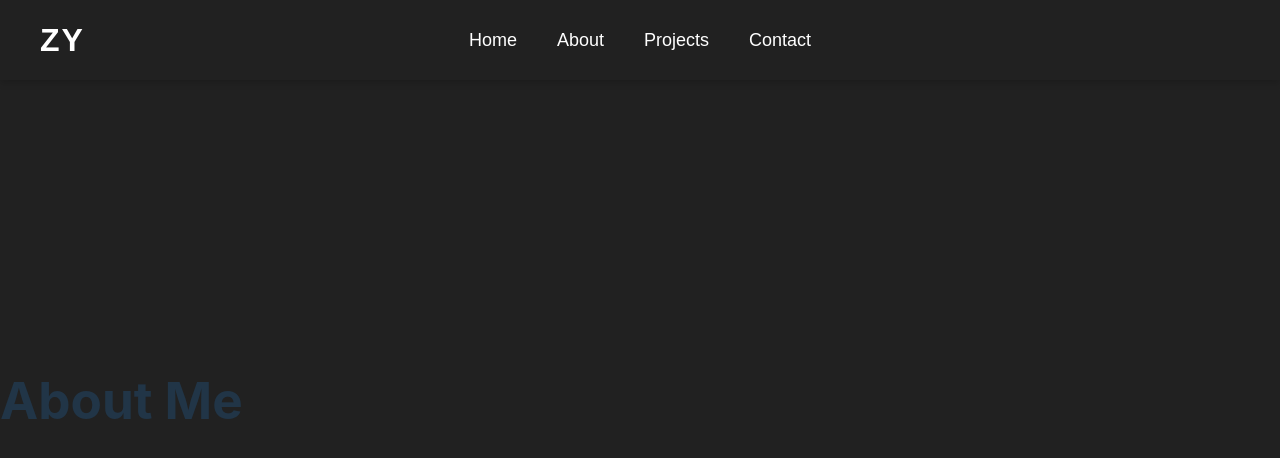
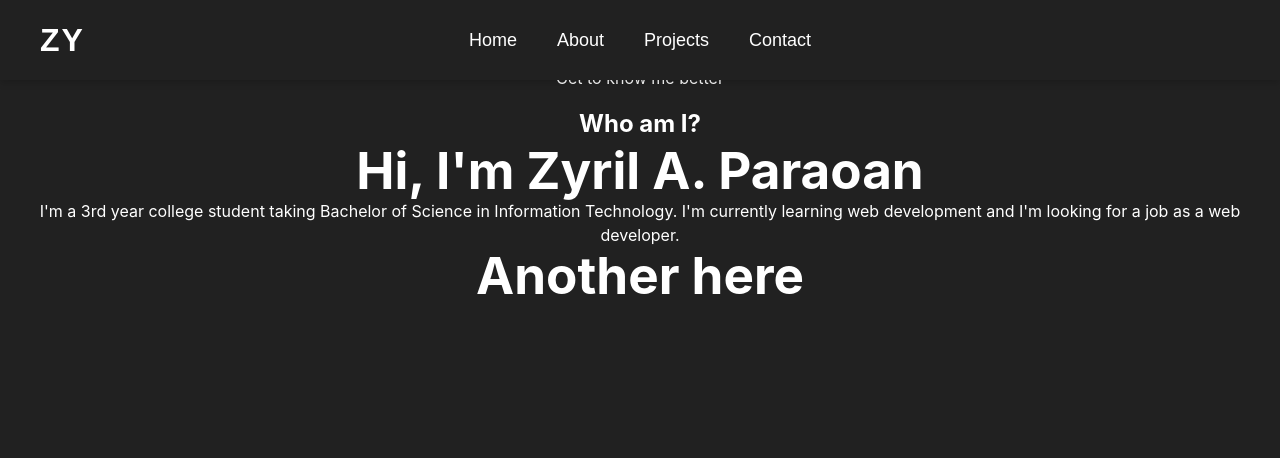
Before and after one commit to Zy-IT/Profile-Resume, a React (Vite) app: page /About in a window 1280 px wide. Shown: the top 458 px of the page. Built offline with nearby package versions, Linux system fonts and the light colour scheme.

Commit message:
Update for Now
This is what i will upload i have forgotten what i have updated hehehe but ill change things soon so i can create more for my portfolio

```diff
--- a/src/pages/About/About.css
+++ b/src/pages/About/About.css
@@ -0,0 +1,42 @@
+.About-Screen {
+    height: 100vh;
+}
+
+.About-Header {
+    font-size: 2rem;
+    font-weight: 700;
+    margin-bottom: 1rem;
+}
+
+.About-Header-Content {
+    margin: 0 auto;
+    text-align: center;
+    position: relative;
+    top: 50%;
+}
+
+.About-Header-Content h1 {
+    font-size: 1.5rem;
+    font-weight: 500;
+    margin-bottom: 1rem;
+    color : white;
+}
+
+.About-Header-Content p {
+    font-size: 1rem;
+    font-weight: 400;
+    margin-bottom: 1rem;
+    color:  white;
+}
+
+.About-Me {
+    margin: 0 auto;
+    text-align: center;
+
+}
+
+.About-Me-Content {
+    display: flex;
+    flex-direction: column;
+    color: white;
+}
--- a/src/pages/About/About.jsx
+++ b/src/pages/About/About.jsx
@@ -7,8 +7,29 @@ function About() {
     return (
         <div className="About-Screen">
             <Navbar />
-            <div className="About-Container">
-                <h1>About Me</h1>
+            <div className="About-Container">'
+                {/* Header Part */}'
+                <div className='About-Header'>
+                    <div className='About-Header-Content'>
+                        <h1>About Me</h1>
+                        <p>Get to know me better</p>
+                    </div>
+                </div>
+
+                {/* About Me Part */}
+                <section className='About-Me'>
+                    <div className='About-Me-Content'>
+                        <div className='About-Me-Content-1'>
+                            <h2>Who am I?</h2>
+                            <h1>Hi, I'm Zyril A. Paraoan</h1>
+                            <p>I'm a 3rd year college student taking Bachelor of Science in Information Technology. I'm currently learning web development and I'm looking for a job as a web developer.</p>
+                        </div>
+                        <div className='About-Me-Content-2'>
+                            <h1>Another here</h1>
+                        </div>
+                    </div>
+                </section>
+
             </div>
         </div>
     );
--- a/src/pages/Home/Home.css
+++ b/src/pages/Home/Home.css
@@ -134,7 +134,7 @@
           font-weight: 600;
           color: #FF5722;
           opacity: 0;
-          transform: translateX(-100vw);
+          transform: translateX(-100px);
           animation: slideFromLeft 1s ease forwards;
           animation-delay: 6s;
         }
@@ -142,7 +142,7 @@
         @keyframes slideFromLeft {
           from {
             opacity: 0;
-            transform: translateX(-100vw);
+            transform: translateX(-100px);
           }
 
           to {
@@ -156,7 +156,7 @@
           height: 250px;
           color: #FF5722;
           opacity: 0;
-          transform: translateX(100vh);
+          transform: translateX(100px);
           animation: slideFromBottom 1s ease forwards;
           animation-delay: 6.5s;
         }
@@ -164,7 +164,7 @@
         @keyframes slideFromBottom {
           from {
             opacity: 0;
-            transform: translateY(100vh);
+            transform: translateY(100px);
           }
 
           to {
@@ -178,7 +178,7 @@
           height: 250px;
           color: #FF5722;
           opacity: 0;
-          transform: translateX(100vw);
+          transform: translateX(100px);
           animation: slideFromRight 1s ease forwards;
           animation-delay: 7s;
         }
@@ -186,7 +186,7 @@
         @keyframes slideFromRight {
           from {
             opacity: 0;
-            transform: translateX(100vw);
+            transform: translateX(100px);
           }
 
           to {
@@ -198,7 +198,7 @@
         .Home-Content-1stName h1,
         .Home-Content-2ndName h1,
         .Home-Content-3rdName h1 {
-          background: linear-gradient(135deg, #FF5722, #FFC107);
+          background: linear-gradient(135deg, #f44336, #ff7043);
           background-clip: text;
           -webkit-background-clip: text;
           -webkit-text-fill-color: transparent;
@@ -318,17 +318,7 @@
         }
 
         #pink-mask {
-          pointer-events: none;
-          width: 30px;
-          height: 20px;
-          position: absolute;
-          background: #cf30aa;
-          top: 10px;
-          left: 5px;
-          filter: blur(20px);
-          opacity: 0.8;
-          animation: leftright 4s ease-in infinite;
-          transition: all 2s;
+          background: #f44336;
         }
 
         #main:hover>#pink-mask {
@@ -356,10 +346,10 @@
           background-position: 0 0;
           filter: brightness(1.4);
           background-image: conic-gradient(rgba(0, 0, 0, 0) 0%,
-              #a099d8,
+              #f44336,
               rgba(0, 0, 0, 0) 8%,
               rgba(0, 0, 0, 0) 50%,
-              #dfa2da,
+              #ff7043,
               rgba(0, 0, 0, 0) 58%);
           animation: rotate 4s linear infinite;
           transition: all 2s;
@@ -385,10 +375,10 @@
           background-repeat: no-repeat;
           background-position: 0 0;
           background-image: conic-gradient(#1c191c,
-              #402fb5 5%,
+              #f44336 5%,
               #1c191c 14%,
               #1c191c 50%,
-              #cf30aa 60%,
+              #ff7043 60%,
               #1c191c 64%);
           animation: rotate 4s 0.1s linear infinite;
           transition: all 2s;
@@ -412,10 +402,10 @@
           background-repeat: no-repeat;
           background-position: 0 0;
           background-image: conic-gradient(rgba(0, 0, 0, 0),
-              #18116a,
+              #d32f2f,
               rgba(0, 0, 0, 0) 10%,
               rgba(0, 0, 0, 0) 50%,
-              #6e1b60,
+              #ff7043,
               rgba(0, 0, 0, 0) 60%);
           transition: all 2s;
         }
@@ -477,14 +467,15 @@
           background-repeat: no-repeat;
           background-position: 0 0;
           background-image: conic-gradient(#000,
-              #402fb5 5%,
+              #f44336 5%,
               #000 38%,
               #000 50%,
-              #cf30aa 60%,
+              #ff7043 60%,
               #000 87%);
           animation: rotate 4s 0.3s linear infinite;
           transition: all 2s;
         }
+
 
         @keyframes rotate {
           100% {
--- a/src/pages/Home/Home.jsx
+++ b/src/pages/Home/Home.jsx
@@ -40,6 +40,7 @@ function Home() {
         <div className="Home-Screen">
             <Navbar />
             <div className="Home-Container">
+                {/* 1st Paragraph */}
                 <div className="Home-Title">
                     <div className="Home-1-Title-Content">
                         <h1>
@@ -52,7 +53,7 @@ function Home() {
                         </h1>
                     </div>
                 </div>
-
+                {/* 2nd Paragraph */}
                 <div className="Home-Center">
                     <div className="Center-1-Content">
                         <h1>
@@ -66,6 +67,7 @@ function Home() {
                     </div>
                 </div>
 
+                {/* My Whole Name */}
                 <div className="Home-Name">
                     <div className="Home-Content-1stName">
                         <h1>Zyril</h1>
@@ -77,6 +79,7 @@ function Home() {
                         <h1>Paraoan</h1>
                     </div>
                 </div>
+
                 {/* From Uiverse.io by Lakshay-art || Animated Search Input */}
                 <div className="grid"></div>
                 <div id="poda">
```
